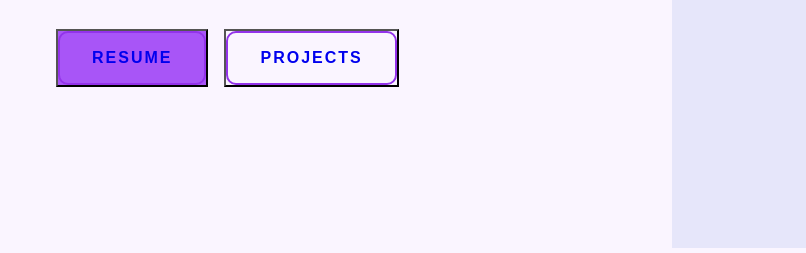
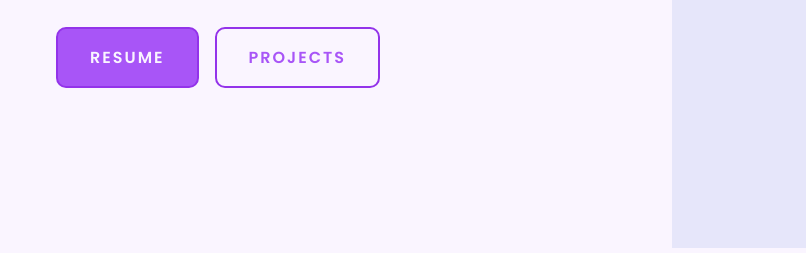
Before and after one commit to roaleiia/webDes_CV, a plain HTML site: page index.html in a window 1280 px wide. Shown: the part 536-789 px from the top of the page, 0-806 px from the left. Drawn offline with Linux system fonts and the light colour scheme.

Commit message:
index.html

```diff
--- a/index.html
+++ b/index.html
@@ -40,8 +40,8 @@
                     web projects, ranging from personal blogs to e-commerce platforms.
                 </p>
                 <div class="action__btns">
-                    <button class="resume_button"><a href="#resume">RESUME</a></button>
-                    <button class="projects_button"><a href="#projects">PROJECTS</a></button>
+                    <a href="#resume" class="resume_button">RESUME</a>
+                    <a href="#projects" class="projects_button">PROJECTS</a>
                 </div>
             </div>
             <div class="image">
```
